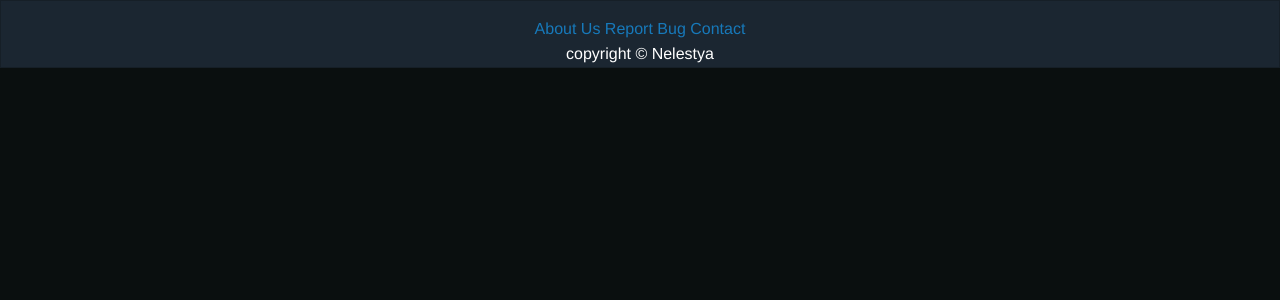
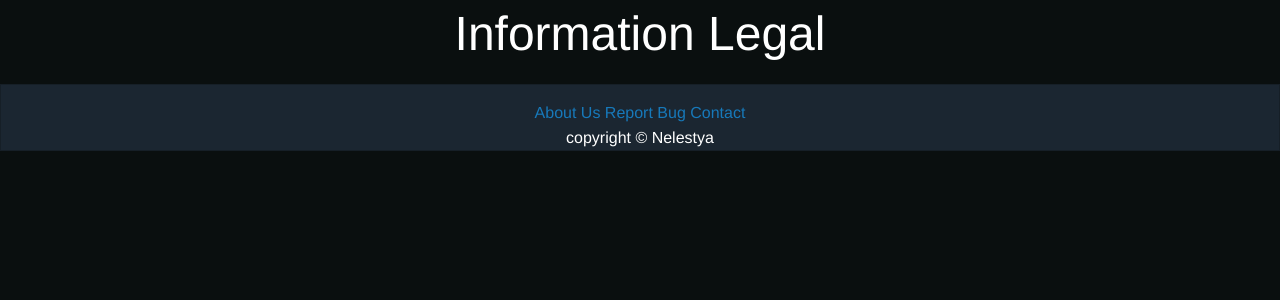
Before and after one commit to Nelestya/baseapp, a Django app: template templates/baseapp/page/legalinformation.html in a window 1280 px wide. Shown: the part 54-354 px from the top of the page. Run offline with Django 3.2, Linux system fonts and the light colour scheme; the template is opened without the code that fills it, so the values that code supplies are empty; some libraries are stand-ins or nearby versions.

Commit message:
changement de droit

```diff
--- a/templates/baseapp/blockimages.html
+++ b/templates/baseapp/blockimages.html
@@ -1,9 +1,11 @@
 <!-- Commercial -->
+
 <div class="grid-container">
 <div class="grid-x grid-margin-x">
 
 <div class="medium-8 cell">
-<p><img src="https://placehold.it/900x450&text=Promoted Article" alt="main article image"></p>
+<!-- a changer pour qu'il chop l'url static -->
+<p><img src="{% if fields.imagecommercial %}{{ fields.imagecommercial.urls }}{% endif %}" alt="main article image"></p>
 </div>
 <div class="medium-4 cell">
 <p><img src="https://placehold.it/400x200&text=Other cool article" alt="article promo image" alt="advertisement for deep fried Twinkies"></p>
--- a/templates/baseapp/page/contactus.html
+++ b/templates/baseapp/page/contactus.html
@@ -6,6 +6,8 @@
 {% endblock %}
 
 {% block content %}
+
+  <div class="grid-container">
     <h1 class="text-center">{{ fields.title }}</h1>
     {% if fields.message %}
       <h2>{{ fields.message }}</h2>
@@ -18,4 +20,6 @@
       <button class="button large expanded" type="submit" form="formcontact" value="send e-mail">Contact</button>
       </form>
     {% endif %}
+  </div>
+
 {% endblock %}
--- a/templates/baseapp/page/legalinformation.html
+++ b/templates/baseapp/page/legalinformation.html
@@ -5,5 +5,13 @@
 {% include "baseapp/head.html" %}
 {% endblock %}
 
+
+
 {% block content %}
+
+<div class="grid-container text-center">
+  <h1>Information Legal</h1>
+  <p></p>
+</div>
+
 {% endblock %}
--- a/templates/baseapp/page/reportbug.html
+++ b/templates/baseapp/page/reportbug.html
@@ -6,6 +6,8 @@
 {% endblock %}
 
 {% block content %}
+
+  <div class="grid-container">
     <h1 class="text-center">{{ fields.title }}</h1>
     {% if fields.message %}
       <h2>{{ fields.message }}</h2>
@@ -18,4 +20,6 @@
         <button class="button large expanded" type="submit" form="formbug" value="send e-mail">report</button>
       </form>
     {% endif %}
+  </div>
+
 {% endblock %}
```
Also changed, not shown: templates/baseapp/page/aboutus.html (+7 -5 lines). Lines whose indentation alone changed are shown as unchanged.
